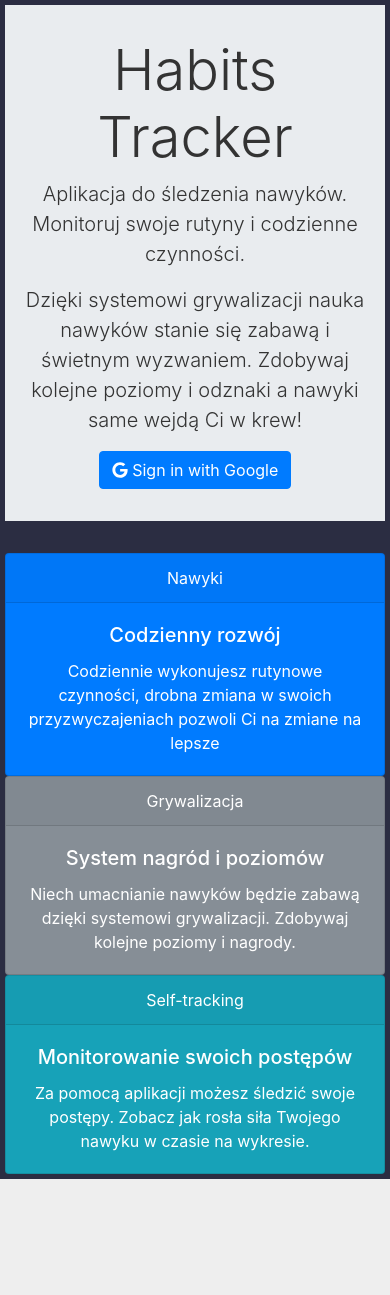
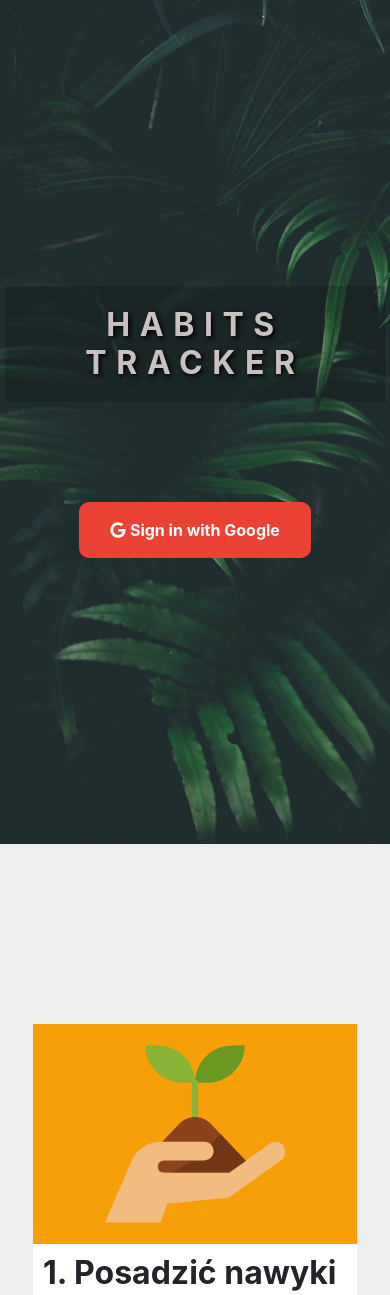
Before and after one commit to Dyzio18/budget-tracker, a React app in the folder client/: page / in a window 390 px wide. Shown: the top 1295 px of the page. Before the commit the page ends 1179 px from the top, so only its background shows below. Built offline with nearby package versions, Linux system fonts and the light colour scheme.

Commit message:
update 2018-08-04

```diff
--- /dev/null
+++ b/client/src/assets/sass/common/shadow.scss
@@ -0,0 +1,5 @@
+%boxShadow--small{
+    -webkit-box-shadow: 1px 8px 24px -4px rgba(0,0,0,0.38);
+    -moz-box-shadow: 1px 8px 24px -4px rgba(0,0,0,0.38);
+    box-shadow: 1px 8px 24px -4px rgba(0,0,0,0.38);
+}
--- a/client/src/assets/sass/components/landing.scss
+++ b/client/src/assets/sass/components/landing.scss
@@ -1,18 +1,124 @@
 @import '../../variable';
+@import '../common/shadow';
 
-
-.landing{
+.landing__header{
+    display: flex;
+    justify-content: center;
+    align-items: center;
+    flex-direction: column;
     min-height: 100vh;
     width: 100%;
-    background: $primaryDark;
+    background: $primaryDark url('./assets/img/plants_1.jpg');
+    background-size:cover;
+    background-attachment:fixed;
     color: #333;
     padding: 100px;
     text-align: center;
+    h1{
+        background: rgba(0, 0, 0, 0.178);
+        color: rgba(240, 227, 227, 0.836);
+        text-shadow: 2px 2px 4px #000000;
+        padding: 100px;
+        font-weight: bold;
+        text-align: center;
+        letter-spacing: 0.8rem;
+        text-transform: uppercase;
+        font-size: 4rem;
+        margin-bottom: 100px;
+    }
+    .btn__googleLogin{
+        background: $brandGoogleRed;
+        padding: 15px 30px;
+        border-radius: 10px;
+        font-weight: bold;
+        color: $white;
+    }
 
 }
 
+%landing__section{
+    padding-top: 180px;
+    padding-bottom: 230px;
+}
+.landing__info{
+    @extend %landing__section;
+    width: 100%;
+    background: $grey;
+
+    .info__title{
+        margin-top: 50px;
+        margin-bottom: 50px;
+        text-align: center;
+        h2{
+            font-weight: bold;
+            color: #333;
+            font-size: 5rem;
+        }
+    }
+
+    .info__box{
+        display: flex;
+        flex-direction: row;
+        flex-wrap: wrap;
+        justify-content: space-around;
+        align-items: center;
+    }
+    .info__card{
+        width: 400px;
+        min-height: 360px;
+        margin-bottom: 50px;
+        background: $white;
+        .info__header{
+            padding: 20px 35px;
+            text-align: center;
+            img{
+                max-width: 180px;
+                height: auto;
+            }
+        }
+        .info__header--one{background: #f69f09;}
+        .info__header--two{background: #31aa53;}
+        .info__header--three{background: #a857bd;}
+
+        .info__desc{
+            padding: 20px;
+            .info__subtitle{
+                font-weight: bold;
+            }
+        }
+
+    }
+
+}
+
+
+
 @media screen and (max-width: 600px){
-    .landing{
+    .landing__header{
         padding: 5px;
+        h1{
+            padding: 20px;
+            letter-spacing: 0.6rem;
+            font-size: 2rem;
+        }
+    }
+
+    .landing__info{
+        .info__title{
+            h2{
+                font-size: 2rem;
+            }
+        }
+
+        .info__box{
+            display: flex;
+            flex-direction: column;
+        }
+        .info__card{
+            width: 90%;
+            .info__desc{
+                padding: 10px;
+            }
+        }
     }
 }
--- a/client/src/assets/style.scss
+++ b/client/src/assets/style.scss
@@ -14,11 +14,7 @@
 
 }
 
-// Landing page
 @import './sass/components/landing';
-
-// Workspace & content module
 @import './sass/components/content';
-
 @import './sass/components/sidebar';
 @import './sass/components/habit/habitNew';
--- a/client/src/assets/variable.scss
+++ b/client/src/assets/variable.scss
@@ -10,3 +10,6 @@ $white: rgba(255, 255, 255, 1);
 $sm: 600px;
 $md: 800px;
 $lg: 1200px;
+
+
+$brandGoogleRed: #ea4335;
--- a/client/src/components/Landing/Landing.js
+++ b/client/src/components/Landing/Landing.js
@@ -1,26 +1,24 @@
 import React, { Component } from 'react';
 import { connect } from 'react-redux';
 
-import SectionExplanation from './SectionExplanation';
+import SectionInfo from './SectionExplanation';
 
 class Landing extends Component {
 
   render() {
     return (
-        <div className="landing">
-            <div className="jumbotron jumbotron-fluid">
-                <div class="container">
-                    <h1 className="display-4">Habits Tracker</h1>
-                    <p className="lead">Aplikacja do śledzenia nawyków. Monitoruj swoje rutyny i codzienne czynności.</p>
-                    <p className="lead">Dzięki systemowi grywalizacji nauka nawyków stanie się zabawą i świetnym wyzwaniem.
-                        Zdobywaj kolejne poziomy i odznaki a nawyki same wejdą Ci w krew!</p>
-                    <a href="/auth/google" className="btn btn-primary">
-                        <i class="fab fa-google"> </i> Sign in with Google
-                    </a>
+        <div>
+            <header className="landing__header">
+                <h1>Habits Tracker</h1>
+                <a href="/auth/google" className="btn btn__googleLogin">
+                    <i className="fab fa-google"> </i> Sign in with Google
+                </a>
+            </header>
+            <section className="landing__info">
+                <div className="container">
+                    <SectionInfo/>
                 </div>
-            </div>
-
-            <SectionExplanation/>
+            </section>
         </div>
     )
   }
--- a/client/src/components/Landing/SectionExplanation.js
+++ b/client/src/components/Landing/SectionExplanation.js
@@ -1,37 +1,42 @@
 import React, { PureComponent } from 'react';
 
-export default class SectionExplanation extends PureComponent {
+export default class SectionInfo extends PureComponent {
     render() {
         return (
-            <section className="row">
-                <div className="col-sm-12 col-md-4 col-lg-4">
-                    <div className="card text-white bg-primary">
-                        <div className="card-header">Nawyki</div>
-                        <div className="card-body">
-                            <h5 className="card-title">Codzienny rozwój</h5>
-                            <p className="card-text">Codziennie wykonujesz rutynowe czynności, drobna zmiana w swoich przyzwyczajeniach pozwoli Ci na zmiane na lepsze </p>
-                        </div>
+        <div>
+            <div className="info__box">
+                <div className="info__card">
+                    <div className="info__header info__header--one">
+                        <img src={require('./hands_plants.svg')} alt="sasadź nawyki"/>
+                    </div>
+                    <div className="info__desc">
+                        <h2 className="info__subtitle" >1. Posadzić nawyki</h2>
+                        <p> Lorem ipsum dolor sit amet, consectetur adipiscing elit. Nulla efficitur metus quis orci tincidunt consectetur. Fusce dignissim, massa sed porttitor dictum, leo metus imperdiet arcu.</p>
                     </div>
                 </div>
-                <div className="col-sm-12 col-md-4 col-lg-4">
-                    <div className="card text-white bg-secondary">
-                        <div className="card-header">Grywalizacja</div>
-                        <div className="card-body">
-                            <h5 className="card-title">System nagród i poziomów</h5>
-                            <p className="card-text">Niech umacnianie nawyków będzie zabawą dzięki systemowi grywalizacji. Zdobywaj kolejne poziomy i nagrody.</p>
-                        </div>
+
+                <div className="info__card">
+                    <div className="info__header info__header--two">
+                        <img src={require('./hands_plants2.svg')}  alt="rozwijaj nawyki"/>
+                    </div>
+                    <div className="info__desc">
+                        <h2 className="info__subtitle" >2. Rozwijaj</h2>
+                        <p> Lorem ipsum dolor sit amet, consectetur adipiscing elit. Nulla efficitur metus quis orci tincidunt consectetur. Fusce dignissim, massa sed porttitor dictum, leo metus imperdiet arcu.</p>
                     </div>
                 </div>
-                <div className="col-sm-12 col-md-4 col-lg-4">
-                    <div className="card text-white bg-info">
-                        <div className="card-header">Self-tracking</div>
-                        <div className="card-body">
-                            <h5 className="card-title">Monitorowanie swoich postępów</h5>
-                            <p className="card-text">Za pomocą aplikacji możesz śledzić swoje postępy. Zobacz jak rosła siła Twojego nawyku w czasie na wykresie.</p>
-                        </div>
+
+                <div className="info__card">
+                    <div className="info__header info__header--three">
+                        <img src={require('./idea_plants.svg')} alt="pielegnuj nawyki" />
+                    </div>
+                    <div className="info__desc">
+                        <h2 className="info__subtitle" >3. Pielęgnuj </h2>
+                        <p> Lorem ipsum dolor sit amet, consectetur adipiscing elit. Nulla efficitur metus quis orci tincidunt consectetur. Fusce dignissim, massa sed porttitor dictum, leo metus imperdiet arcu.</p>
                     </div>
                 </div>
-            </section>
+
+            </div>
+        </div>
         )
   }
 };
```
Also changed, not shown: client/src/assets/img/plants_1.jpg (added), client/src/components/Landing/hands_plants.svg (added), client/src/components/Landing/hands_plants2.svg (added), client/src/components/Landing/idea_plants.svg (added), client/src/style.css, 1 other file.
